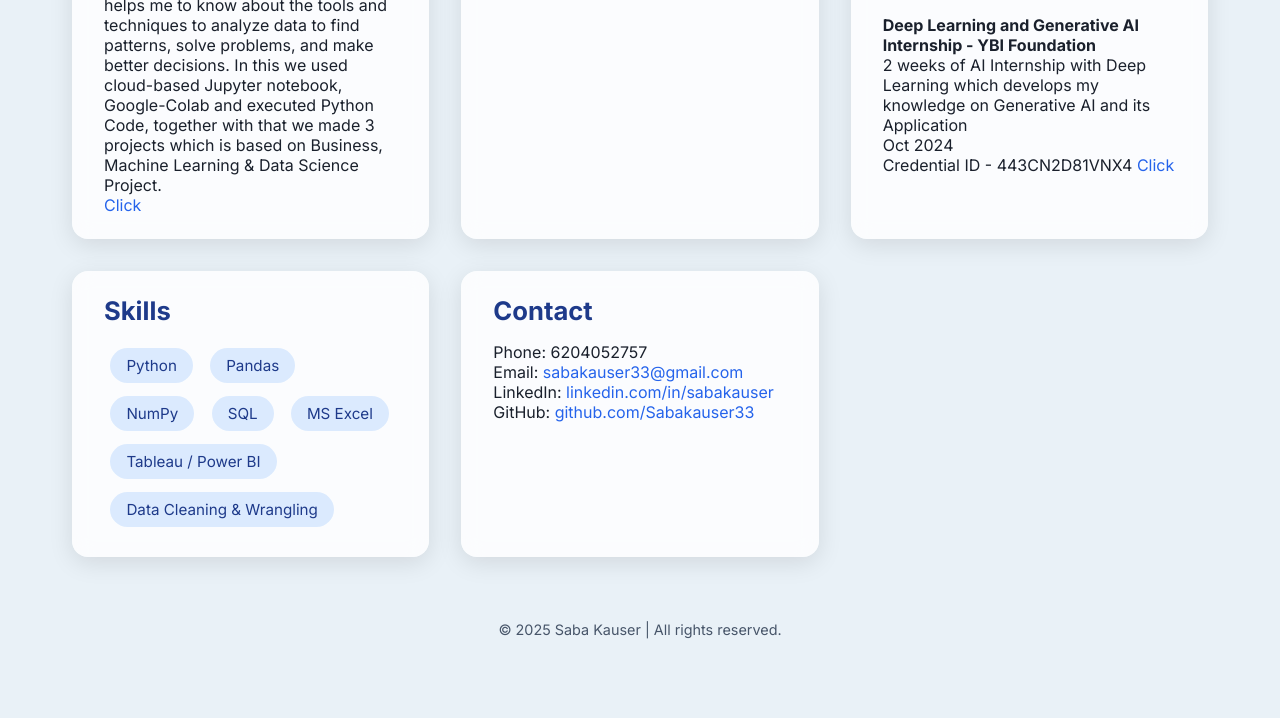
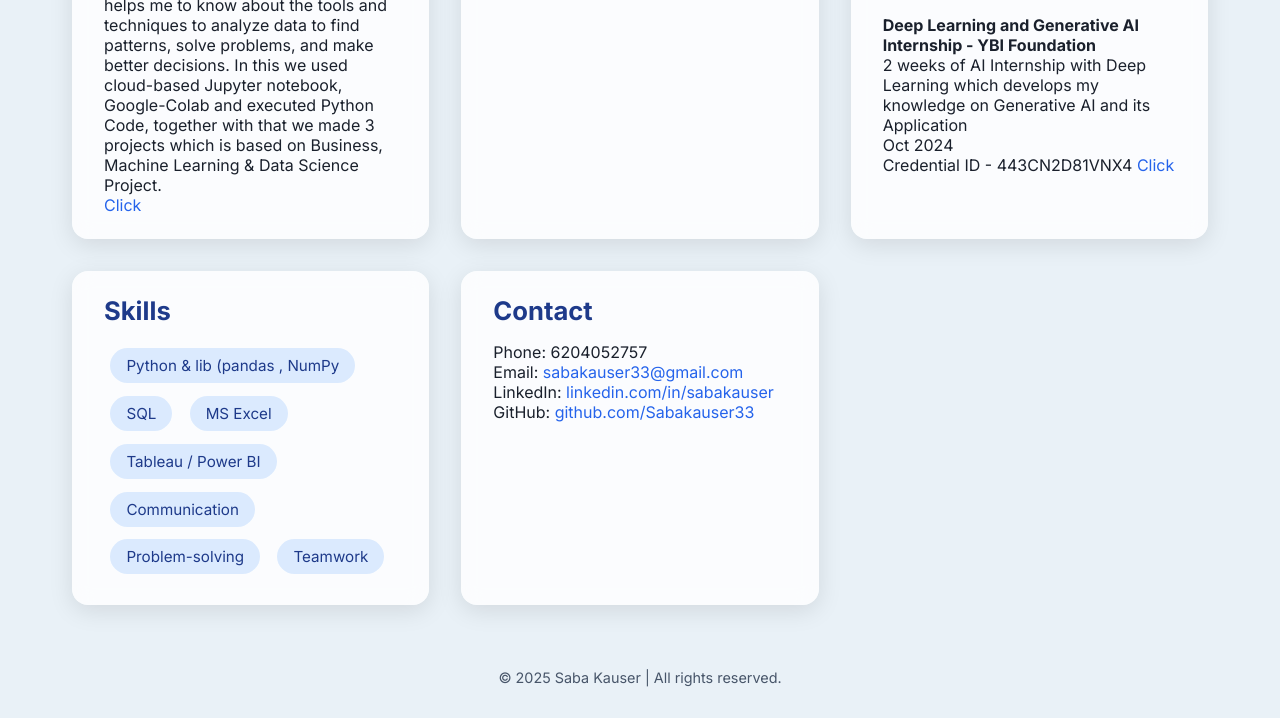
Before and after one commit to Sabakauser33/saba-kauser-portfolio, a plain HTML site: page index.html in a window 1280 px wide. Shown: the part 913-1631 px from the top of the page. Before the commit the page ends 1583 px from the top, so only its background shows below. Drawn offline with Linux system fonts and the light colour scheme.

Commit message:
Update index.html

```diff
--- a/index.html
+++ b/index.html
@@ -279,13 +279,13 @@
     <div class="card">
       <h2>Skills</h2>
       <ul class="skills">
-        <li>Python</li>
-        <li>Pandas</li>
-        <li>NumPy</li>
+        <li>Python & lib (pandas , NumPy</li>
         <li>SQL</li>
         <li>MS Excel</li>
         <li>Tableau / Power BI</li>
-        <li>Data Cleaning & Wrangling</li>
+        <li>Communication</li >
+        <li>Problem-solving</li>
+        <li> Teamwork </li>
       </ul>
     </div>
 
```
